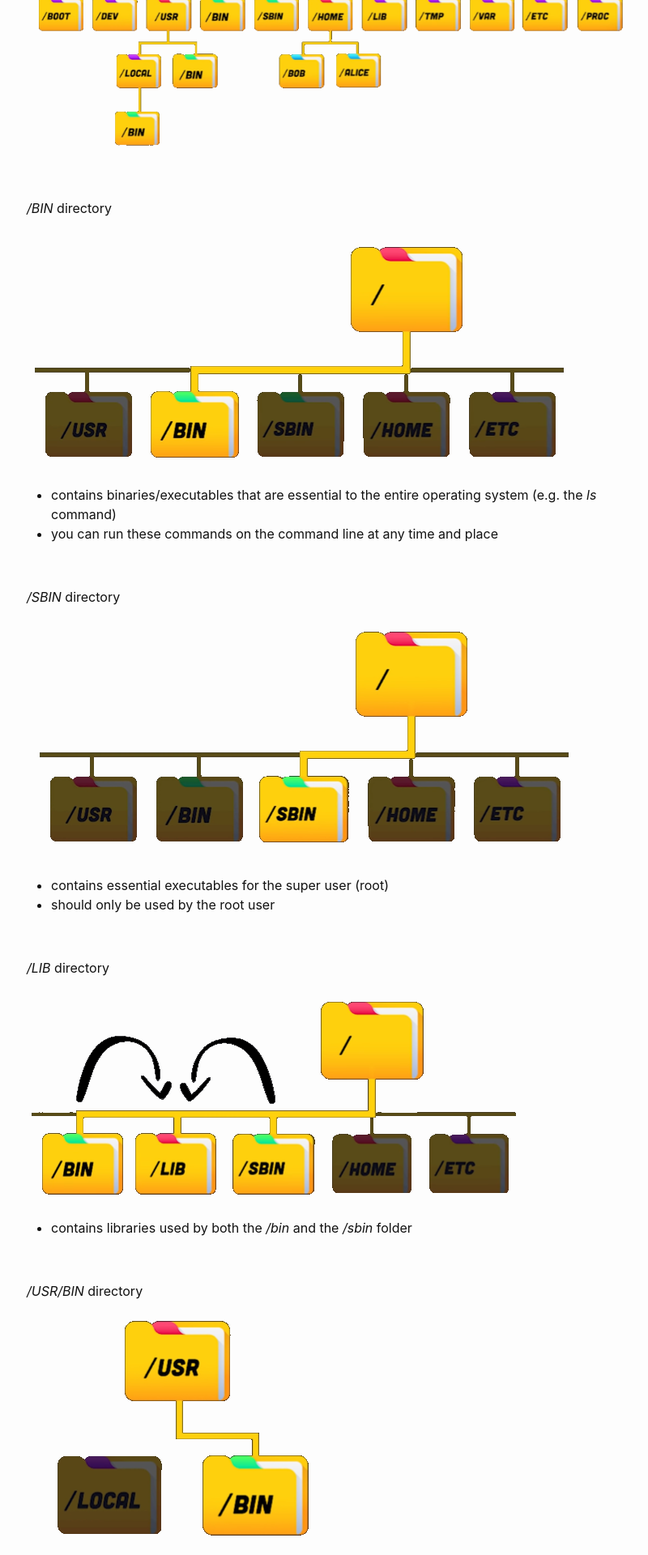
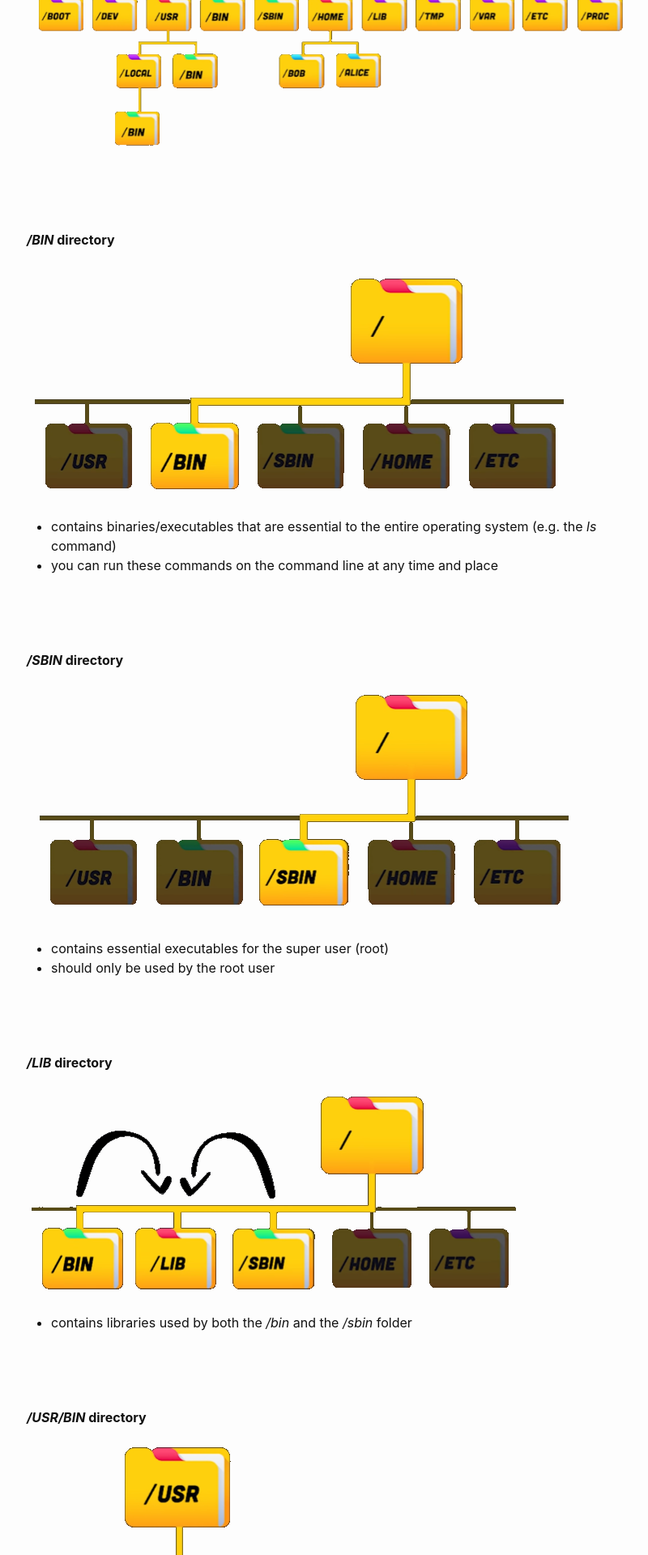
Before and after one commit to Hautaklyttn/progDocs, a Jekyll site: the page built from docs/articles/linux.md, in a window 1280 px wide. Shown: the part 964-2884 px from the top of the page at 81% size, without its empty margins (237-1037 px from the left). Built offline with Jekyll 4.4.1, drawn with Linux system fonts in a browser that asks for light colours.

Commit message:
Linux update

```diff
--- a/docs/articles/linux.md
+++ b/docs/articles/linux.md
@@ -47,7 +47,9 @@ The directory structure is written down in the *Filesystem Hierarchy Standard* (
 
 &nbsp;
 
-#### */BIN* directory
+&nbsp;
+
+***/BIN* directory**
 
 ![0c](../assets/pics/linux_bin.png)
 
@@ -56,7 +58,9 @@ The directory structure is written down in the *Filesystem Hierarchy Standard* (
 
 &nbsp;
 
-#### */SBIN* directory
+&nbsp;
+
+***/SBIN* directory**
 
 ![0c](../assets/pics/linux_sbin.png)
 
@@ -65,7 +69,9 @@ The directory structure is written down in the *Filesystem Hierarchy Standard* (
 
 &nbsp;
 
-#### */LIB* directory
+&nbsp;
+
+***/LIB* directory**
 
 ![0c](../assets/pics/linux_lib.png)
 
@@ -73,7 +79,9 @@ The directory structure is written down in the *Filesystem Hierarchy Standard* (
 
 &nbsp;
 
-#### */USR/BIN* directory
+&nbsp;
+
+***/USR/BIN* directory**
 
 ![0c](../assets/pics/linux_usr_bin.png)
 
@@ -82,7 +90,9 @@ The directory structure is written down in the *Filesystem Hierarchy Standard* (
 
 &nbsp;
 
-#### */USR/LOCAL/BIN* directory
+&nbsp;
+
+***/USR/LOCAL/BIN* directory**
 
 ![0c](../assets/pics/linux_usr_local_bin.png)
 
@@ -91,7 +101,11 @@ The directory structure is written down in the *Filesystem Hierarchy Standard* (
 
 &nbsp;
 
-#### */ETC* directory
+&nbsp;
+
+&nbsp;
+
+***/ETC* directory**
 
 ![0c](../assets/pics/linux_etc.png)
 
@@ -101,7 +115,9 @@ The directory structure is written down in the *Filesystem Hierarchy Standard* (
 
 &nbsp;
 
-#### */HOME/*\<name\> directory
+&nbsp;
+
+***/HOME/*\<name\> directory**
 
 ![0c](../assets/pics/linux_home.png)
 
@@ -110,7 +126,9 @@ The directory structure is written down in the *Filesystem Hierarchy Standard* (
 
 &nbsp;
 
-#### */BOOT* directory
+&nbsp;
+
+***/BOOT* directory**
 
 ![0c](../assets/pics/linux_boot.png)
 
@@ -118,7 +136,9 @@ The directory structure is written down in the *Filesystem Hierarchy Standard* (
 
 &nbsp;
 
-#### */DEV* directory
+&nbsp;
+
+***/DEV* directory**
 
 ![0c](../assets/pics/linux_dev.png)
 
@@ -128,7 +148,9 @@ The directory structure is written down in the *Filesystem Hierarchy Standard* (
 
 &nbsp;
 
-#### */OPT* directory
+&nbsp;
+
+***/OPT* directory**
 
 ![0c](../assets/pics/linux_opt.png)
 
@@ -137,7 +159,9 @@ The directory structure is written down in the *Filesystem Hierarchy Standard* (
 
 &nbsp;
 
-#### */VAR* directory
+&nbsp;
+
+***/VAR* directory**
 
 ![0c](../assets/pics/linux_var.png)
 
@@ -146,7 +170,9 @@ The directory structure is written down in the *Filesystem Hierarchy Standard* (
 
 &nbsp;
 
-#### */TMP* directory
+&nbsp;
+
+***/TMP* directory**
 
 ![0c](../assets/pics/linux_tmp.png)
 
@@ -154,7 +180,9 @@ The directory structure is written down in the *Filesystem Hierarchy Standard* (
 
 &nbsp;
 
-#### */PROC* directory
+&nbsp;
+
+***/PROC* directory**
 
 ![0c](../assets/pics/linux_proc.png)
 
```
